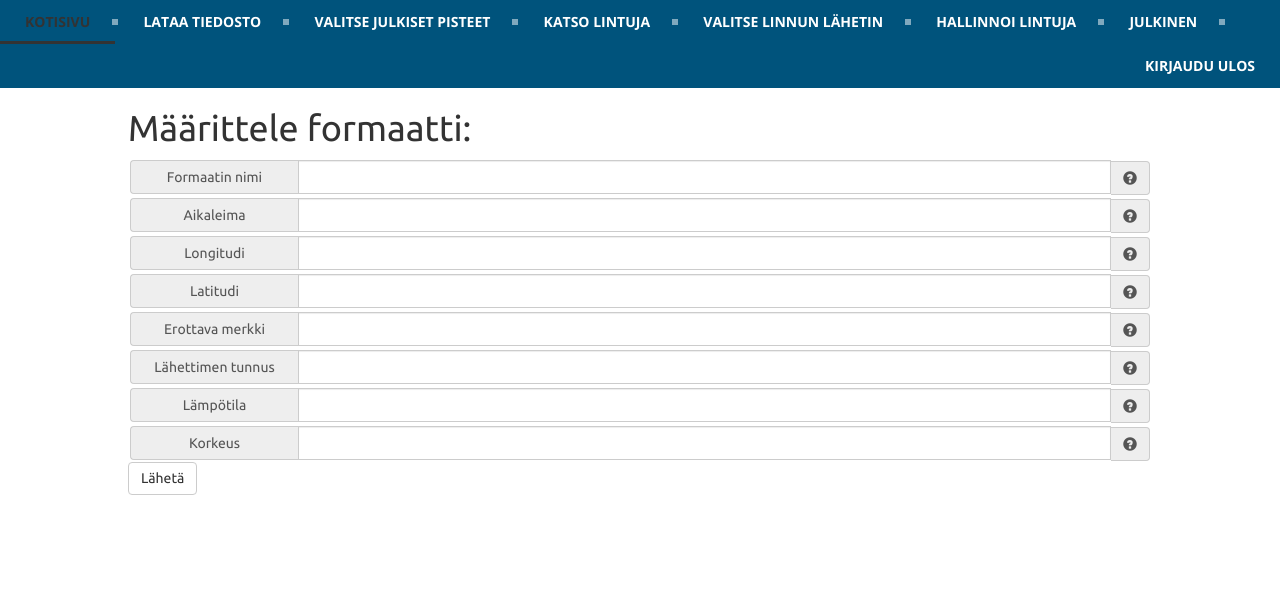
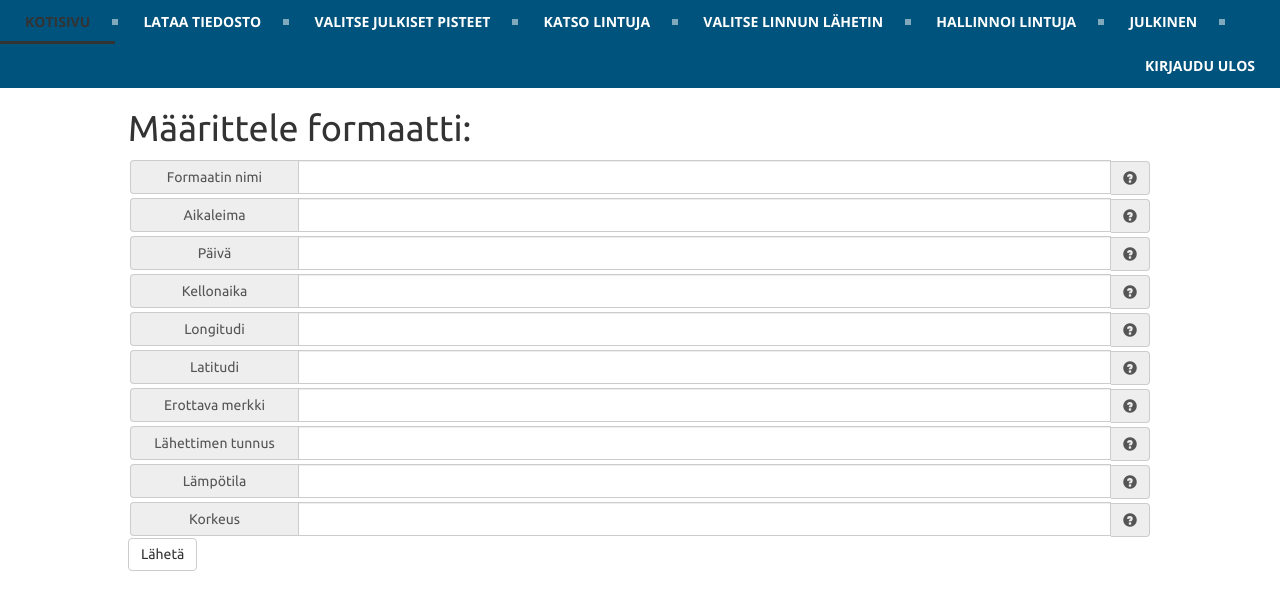
Before and after one commit to Team-Papukaani/papukaani, a Django app: page /papukaani/formats/create/ in a window 1280 px wide. Shown: the top 610 px of the page. Run offline with Django 3.2, Linux system fonts and the light colour scheme; parts of the project's set-up code (start-up, migrations or seed data) failed here and were passed over; some libraries are stand-ins or nearby versions.

Commit message:
file format time fields

```diff
--- a/papukaaniApp/templates/papukaaniApp/formats.html
+++ b/papukaaniApp/templates/papukaaniApp/formats.html
@@ -35,8 +35,30 @@
         </div>
 
         <div id="help_gpsTime" class="panel panel-default help-box help">
-            <span>Aikaleima-sarakkeen nimi. Pakollinen kenttä.</span>
+            <span>Aikaleima-sarakkeen nimi. Täytä tämä kenttä tai kaksi alempaa kenttää</span>
         </div>
+
+
+        <div class="input-group">
+            <span class="input-group-addon wide">Päivä</span>
+            <input class="form-control" type="text" name="date" id="date">
+            <span class="input-group-addon  glyphicon glyphicon-question-sign small button" onclick="toggleElement('help_date')"></span>
+        </div>
+
+        <div id="help_date" class="panel panel-default help-box help">
+            <span>Päiväsarakkeen nimi. Täytä tämä ja alempi kenttä tai ylempi kenttä</span>
+        </div>
+
+        <div class="input-group">
+            <span class="input-group-addon wide">Kellonaika</span>
+            <input class="form-control" type="text" name="date" id="time">
+            <span class="input-group-addon  glyphicon glyphicon-question-sign small button" onclick="toggleElement('help_time')"></span>
+        </div>
+
+        <div id="help_time" class="panel panel-default help-box help">
+            <span>Kellonaikasarakkeen nimi. Täytä tämä ja ylempi kenttä tai aikaleima-kenttä</span>
+        </div>
+
 
         <div class="input-group">
             <span class="input-group-addon wide">Longitudi</span>
```
